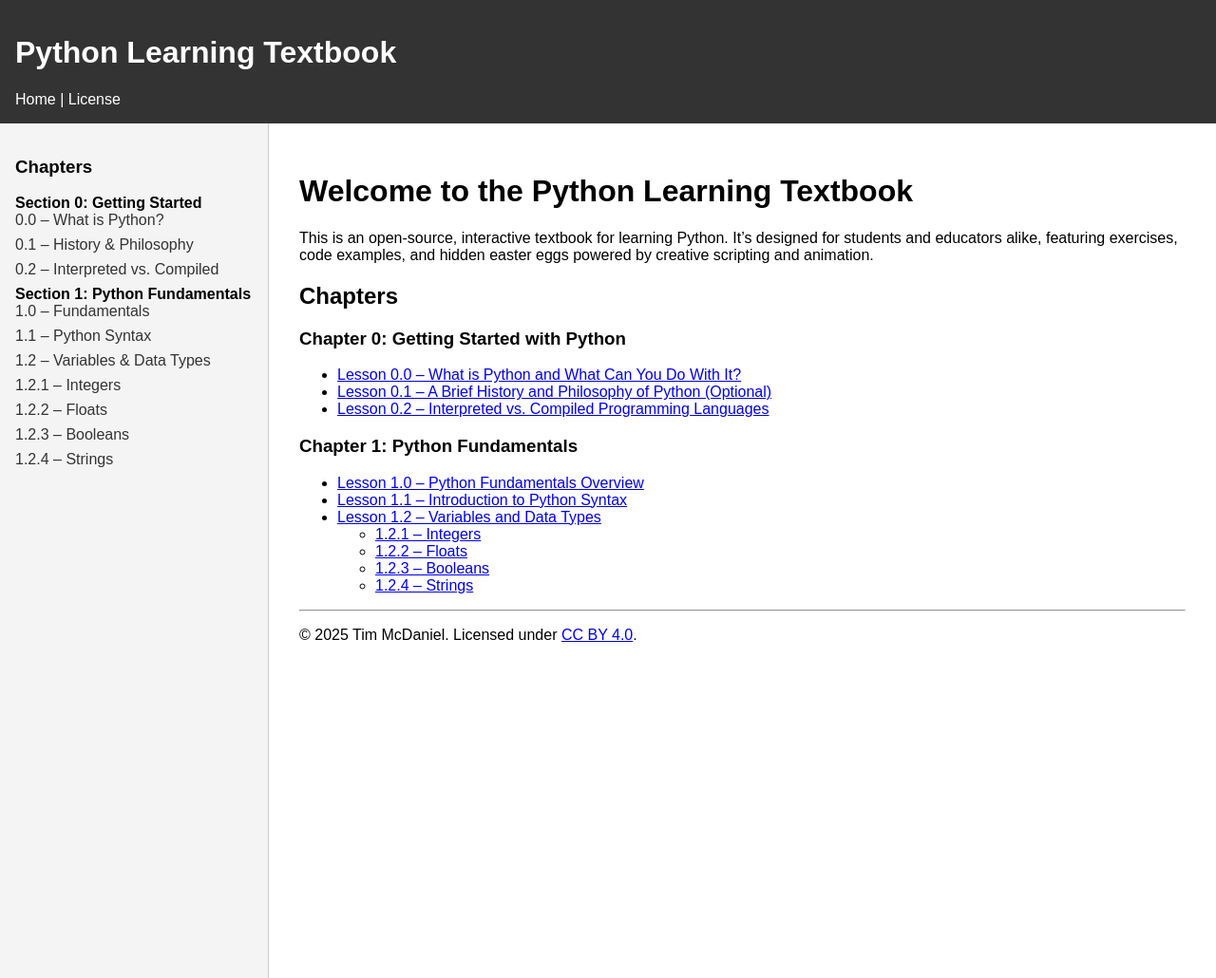
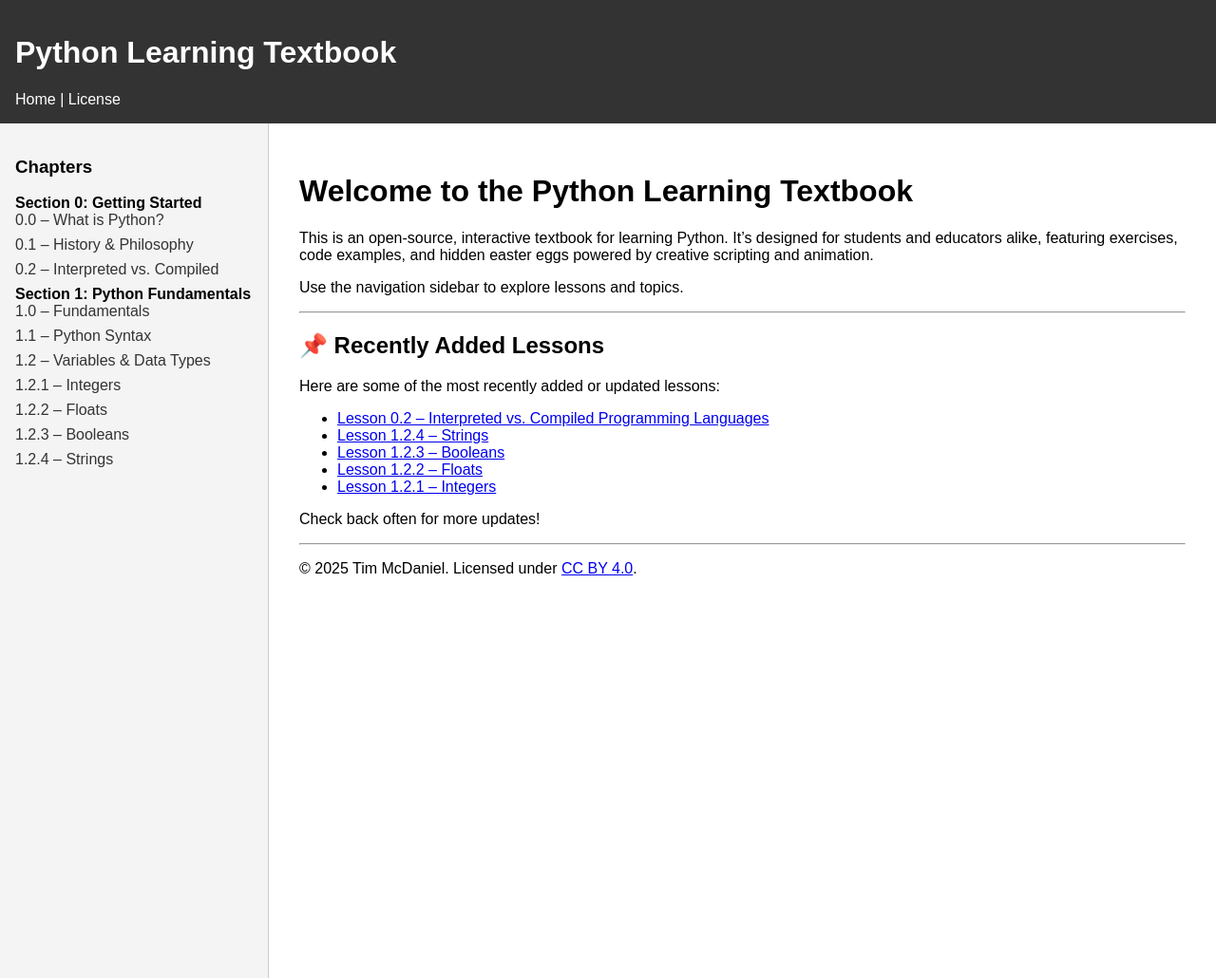
Before and after one commit to TrickyHandz/Python-Book, a Jekyll site: the page built from docs/index.md, in a window 1280 px wide. Shown: the whole page at 95% size. Built offline with Jekyll 4.4.1, drawn with Linux system fonts in a browser that asks for light colours.

Commit message:
Update index.md

```diff
--- a/docs/index.md
+++ b/docs/index.md
@@ -7,22 +7,22 @@ title: Python Learning Textbook
 
 This is an open-source, interactive textbook for learning Python. It’s designed for students and educators alike, featuring exercises, code examples, and hidden easter eggs powered by creative scripting and animation.
 
-## Chapters
-
-### Chapter 0: Getting Started with Python
-- [Lesson 0.0 – What is Python and What Can You Do With It?](lessons/0/0-0.md)
-- [Lesson 0.1 – A Brief History and Philosophy of Python (Optional)](lessons/0/0-1.md)
-- [Lesson 0.2 – Interpreted vs. Compiled Programming Languages](lessons/0/0-2.md)
-
-### Chapter 1: Python Fundamentals
-- [Lesson 1.0 – Python Fundamentals Overview](lessons/1/1-0.md)
-- [Lesson 1.1 – Introduction to Python Syntax](lessons/1/1-1.md)
-- [Lesson 1.2 – Variables and Data Types](lessons/1/1-2.md)
-  - [1.2.1 – Integers](lessons/1/1-2-1.md)
-  - [1.2.2 – Floats](lessons/1/1-2-2.md)
-  - [1.2.3 – Booleans](lessons/1/1-2-3.md)
-  - [1.2.4 – Strings](lessons/1/1-2-4.md)
+Use the navigation sidebar to explore lessons and topics.
 
 ---
 
-© 2025 Tim McDaniel. Licensed under [CC BY 4.0](license.html).
+## 📌 Recently Added Lessons
+
+Here are some of the most recently added or updated lessons:
+
+- [Lesson 0.2 – Interpreted vs. Compiled Programming Languages]({{ '/lessons/0/0-2.md' | relative_url }})
+- [Lesson 1.2.4 – Strings]({{ '/lessons/1/1-2-4.md' | relative_url }})
+- [Lesson 1.2.3 – Booleans]({{ '/lessons/1/1-2-3.md' | relative_url }})
+- [Lesson 1.2.2 – Floats]({{ '/lessons/1/1-2-2.md' | relative_url }})
+- [Lesson 1.2.1 – Integers]({{ '/lessons/1/1-2-1.md' | relative_url }})
+
+Check back often for more updates!
+
+---
+
+© 2025 Tim McDaniel. Licensed under [CC BY 4.0]({{ '/license.html' | relative_url }}).
```
